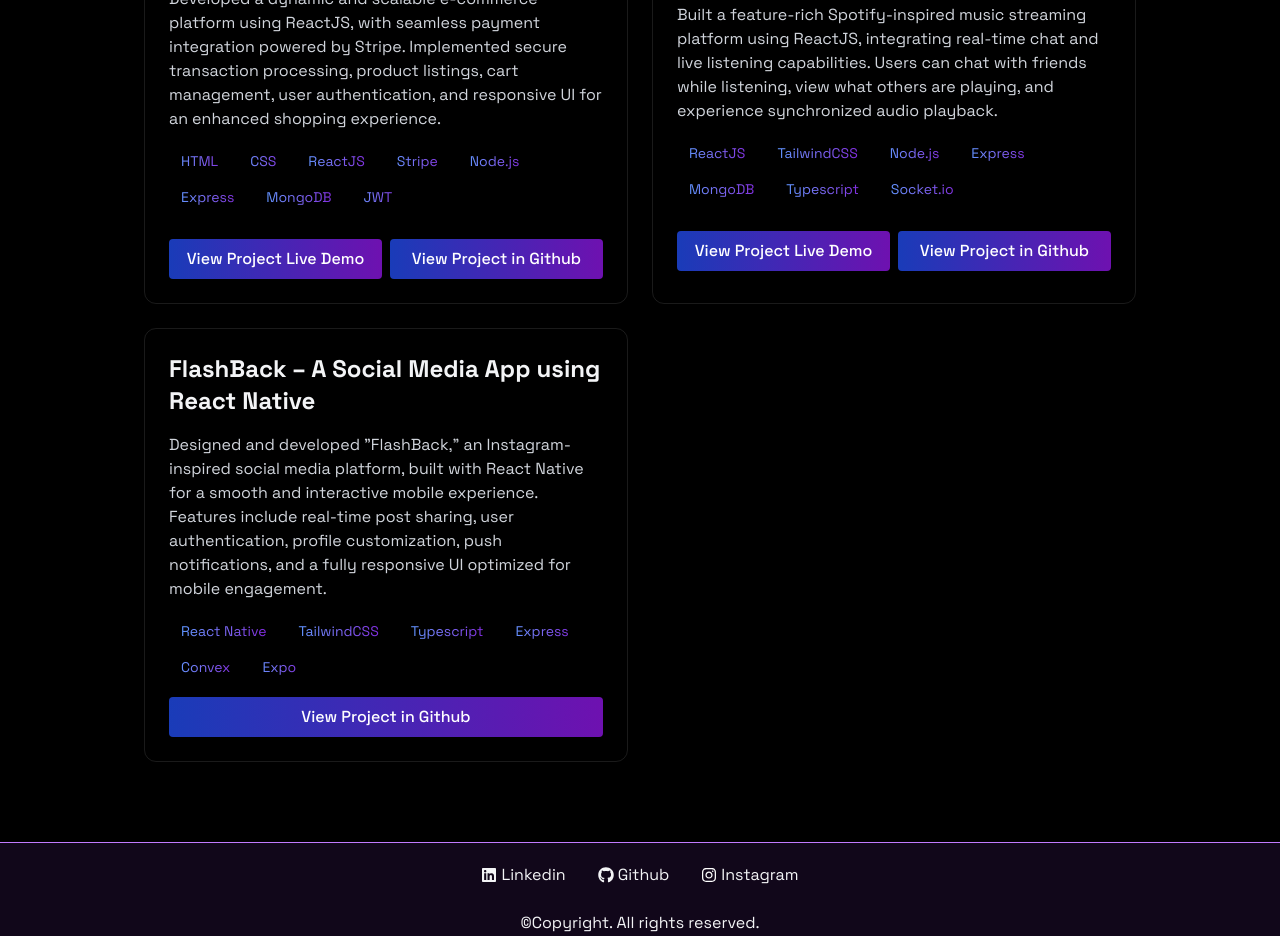
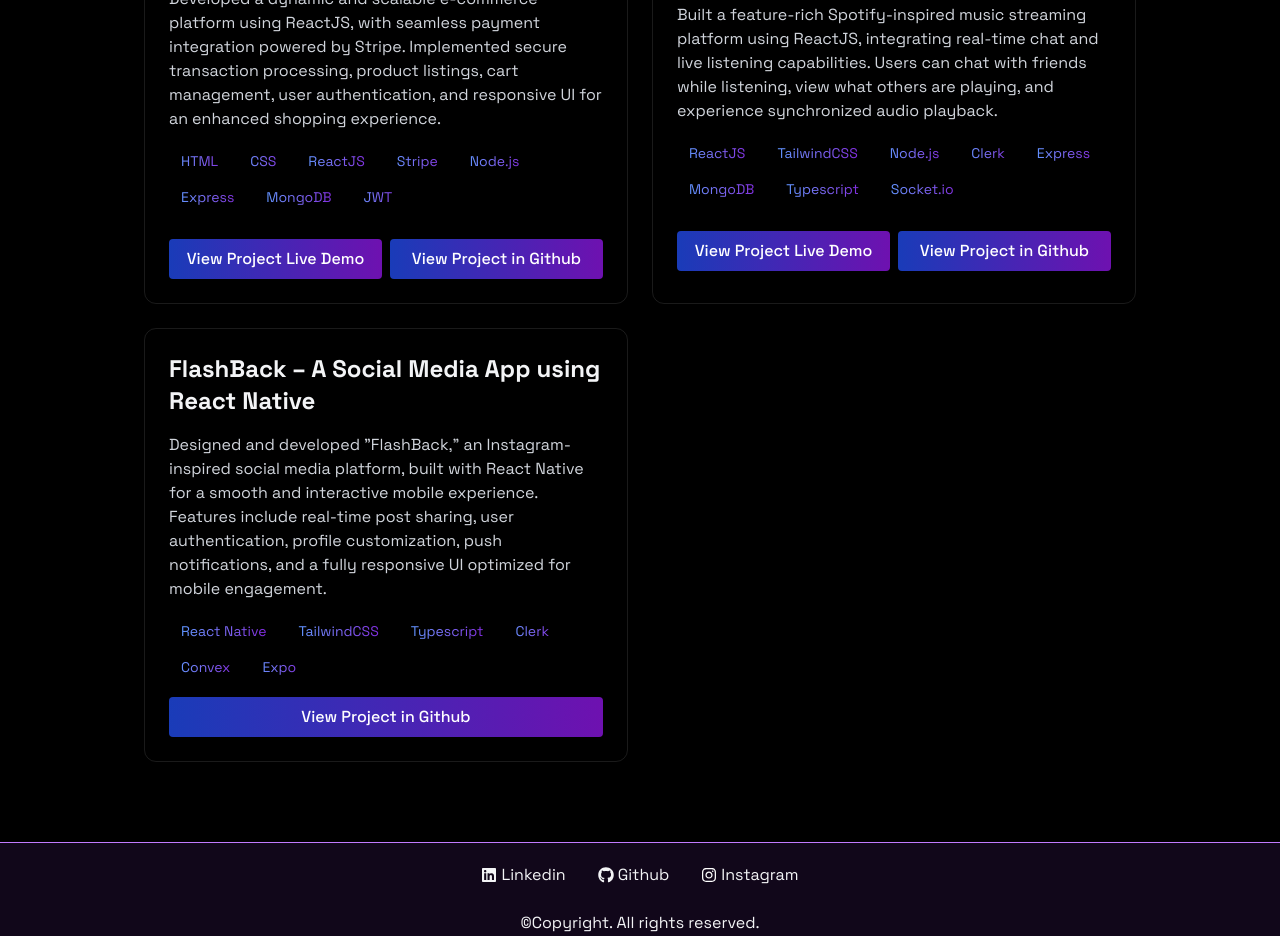
Before and after one commit to DeenuRamenjes/Deenu_Ramenjes-Portfolio, a React (Vite) app: page / in a window 1280 px wide. Shown: the part 2080-3016 px from the top of the page. Built offline with nearby package versions, Linux system fonts and the light colour scheme.

Commit message:
also forgot

```diff
--- a/src/components/sections/Projects.jsx
+++ b/src/components/sections/Projects.jsx
@@ -91,6 +91,7 @@
                   "ReactJS",
                   "TailwindCSS",
                   "Node.js",
+                  "Clerk",
                   "Express",
                   "MongoDB",
                   "Typescript",
@@ -152,7 +153,7 @@
                   "React Native",
                   "TailwindCSS",
                   "Typescript",
-                  "Express",
+                  "Clerk",
                   "Convex",
                   "Expo",
                 ].map((tech, key) => (
```
